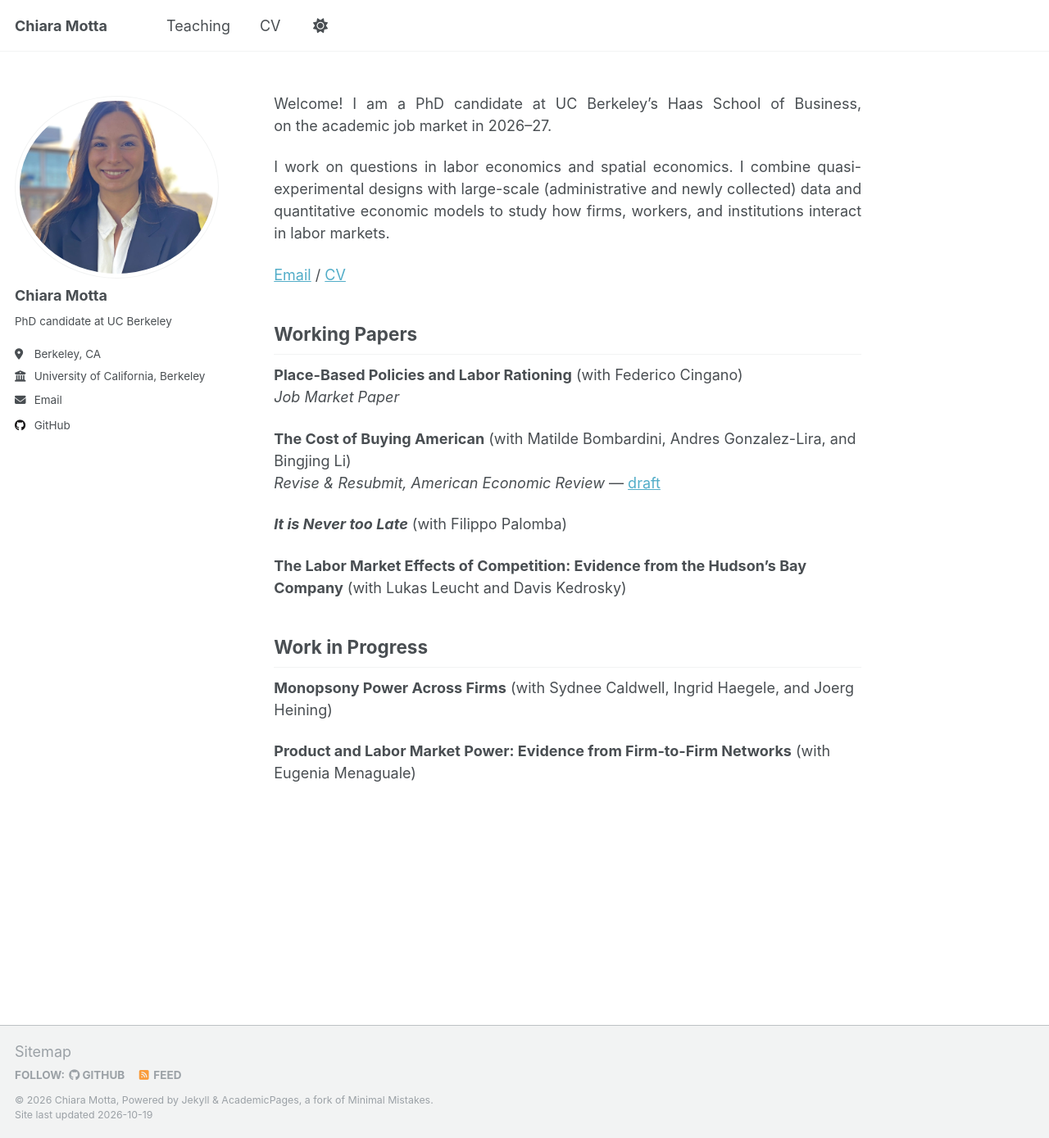
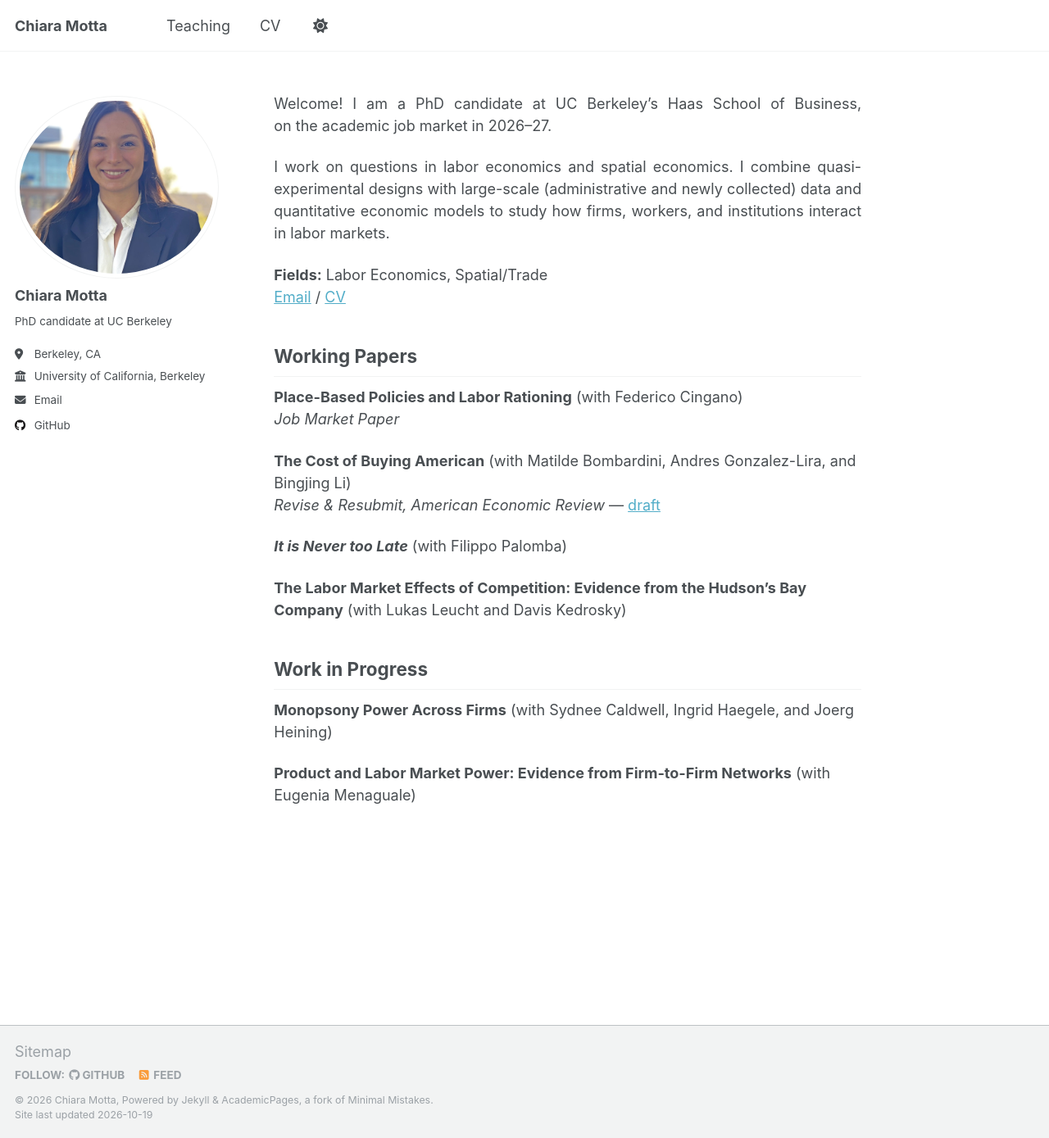
Before and after one commit to chimotta/chimotta.github.io, a Jekyll site: the page built from _pages/about.md, in a window 1280 px wide and 1389 px high. Shown: the whole window at 82% size. Built offline with Jekyll 4.4.1, drawn with Linux system fonts in a browser that asks for light colours.

Commit message:
Homepage: add Fields line
Co-Authored-By: Claude Opus 5.5 <noreply@anthropic.com>

```diff
--- a/_pages/about.md
+++ b/_pages/about.md
@@ -14,6 +14,7 @@ on the academic job market in 2026–27.
 I work on questions in labor economics and spatial economics. I combine quasi-experimental designs with large-scale (administrative and newly collected) data and quantitative economic models to study how firms, workers, and institutions interact in labor markets.
 {: .intro}
 
+**Fields:** Labor Economics, Spatial/Trade
 [Email](mailto:cmotta@berkeley.edu) / [CV](/files/Motta_CV.pdf)
 
 ## Working Papers
```
